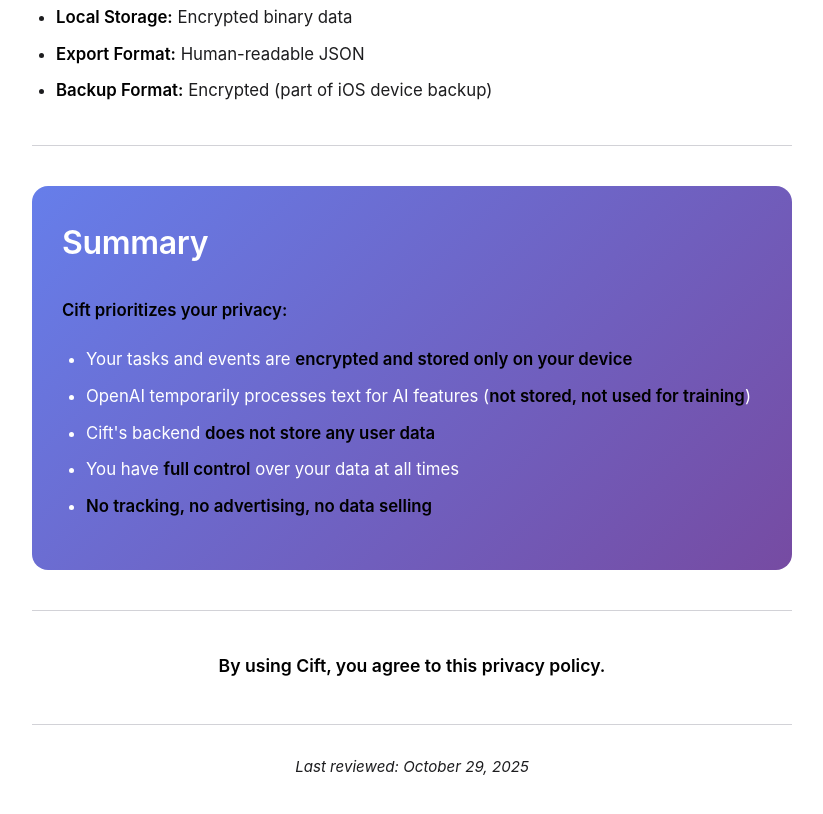
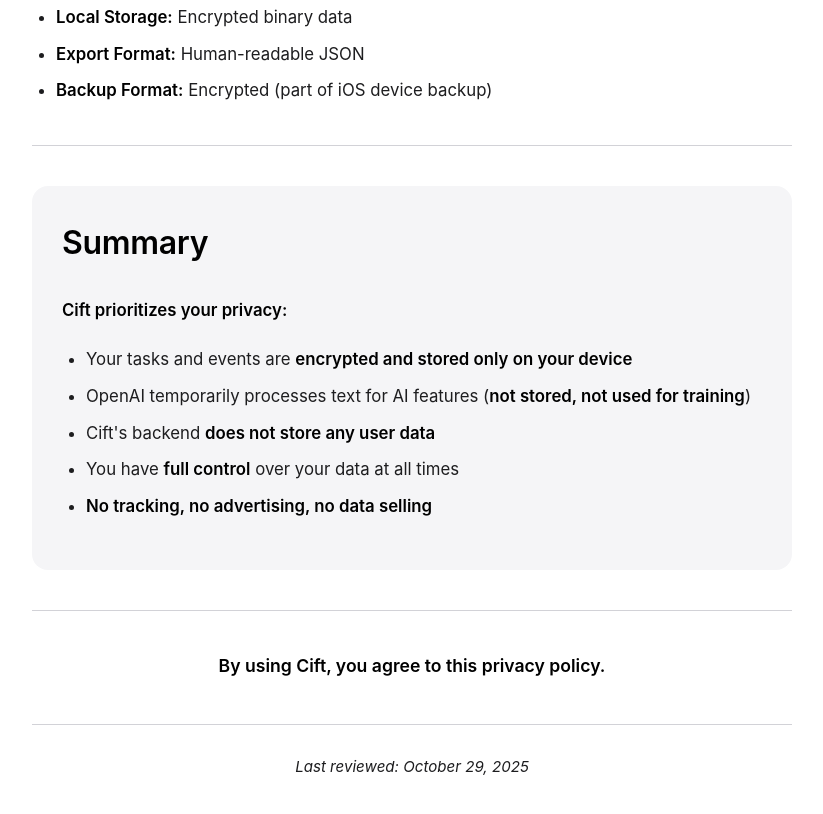
Before and after one commit to Yousr-Allah-Allouani/cift-privacy-policy, a plain HTML site: page index.html in a window 1280 px wide. Shown: the part 8934-9748 px from the top of the page, without its empty margins (228-1051 px from the left). Drawn offline with Linux system fonts and the light colour scheme.

Commit message:
Update index.html

```diff
--- a/index.html
+++ b/index.html
@@ -150,20 +150,19 @@
         }
 
         .summary-box {
-            background: linear-gradient(135deg, #667eea 0%, #764ba2 100%);
-            color: #ffffff;
+            background-color: #f5f5f7;
             border-radius: 16px;
             padding: 30px;
             margin: 2em 0;
         }
 
         .summary-box h2 {
-            color: #ffffff;
+            color: #000000;
             margin-top: 0;
         }
 
         .summary-box p, .summary-box li {
-            color: #ffffff;
+            color: #1d1d1f;
         }
 
         .contact-box {
```
